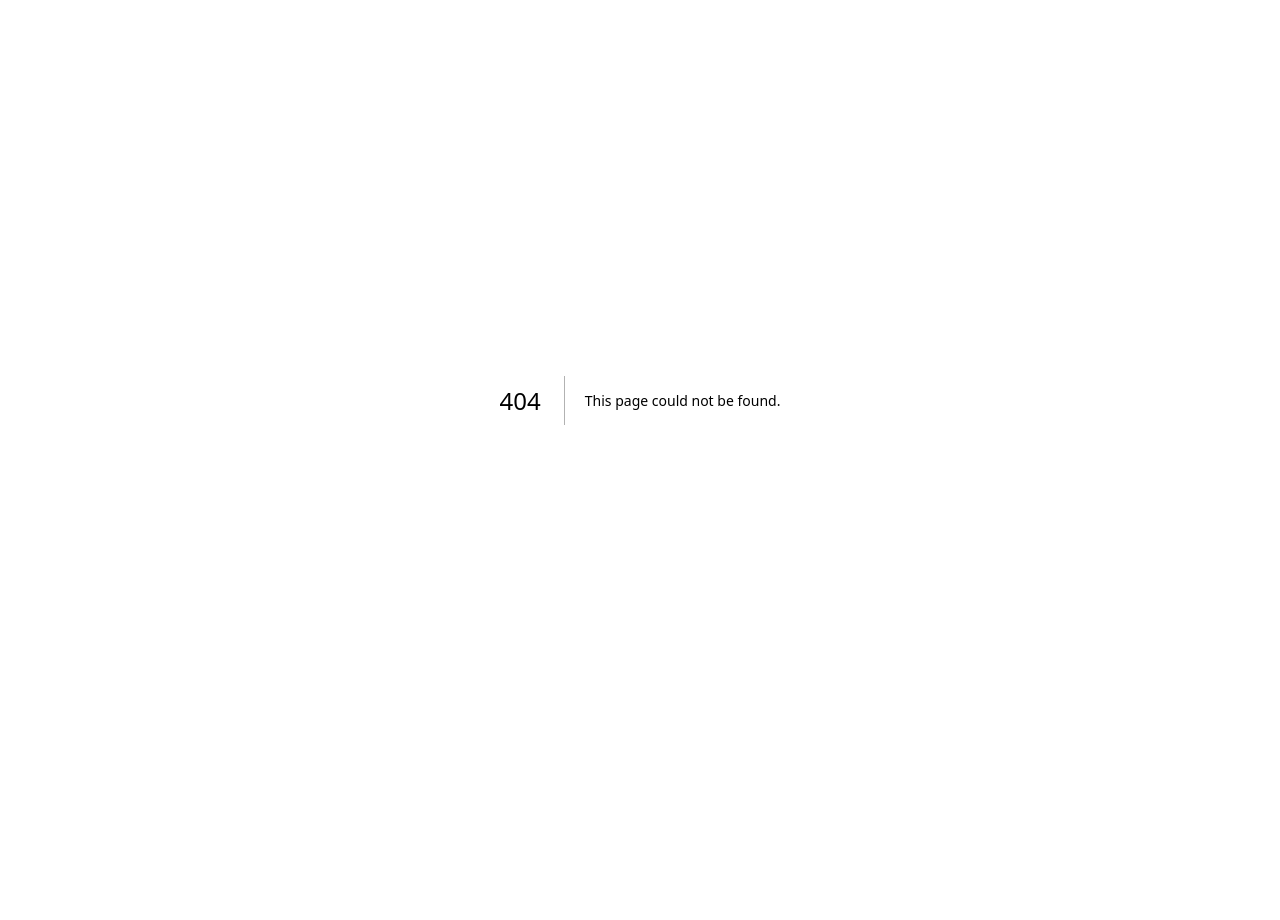
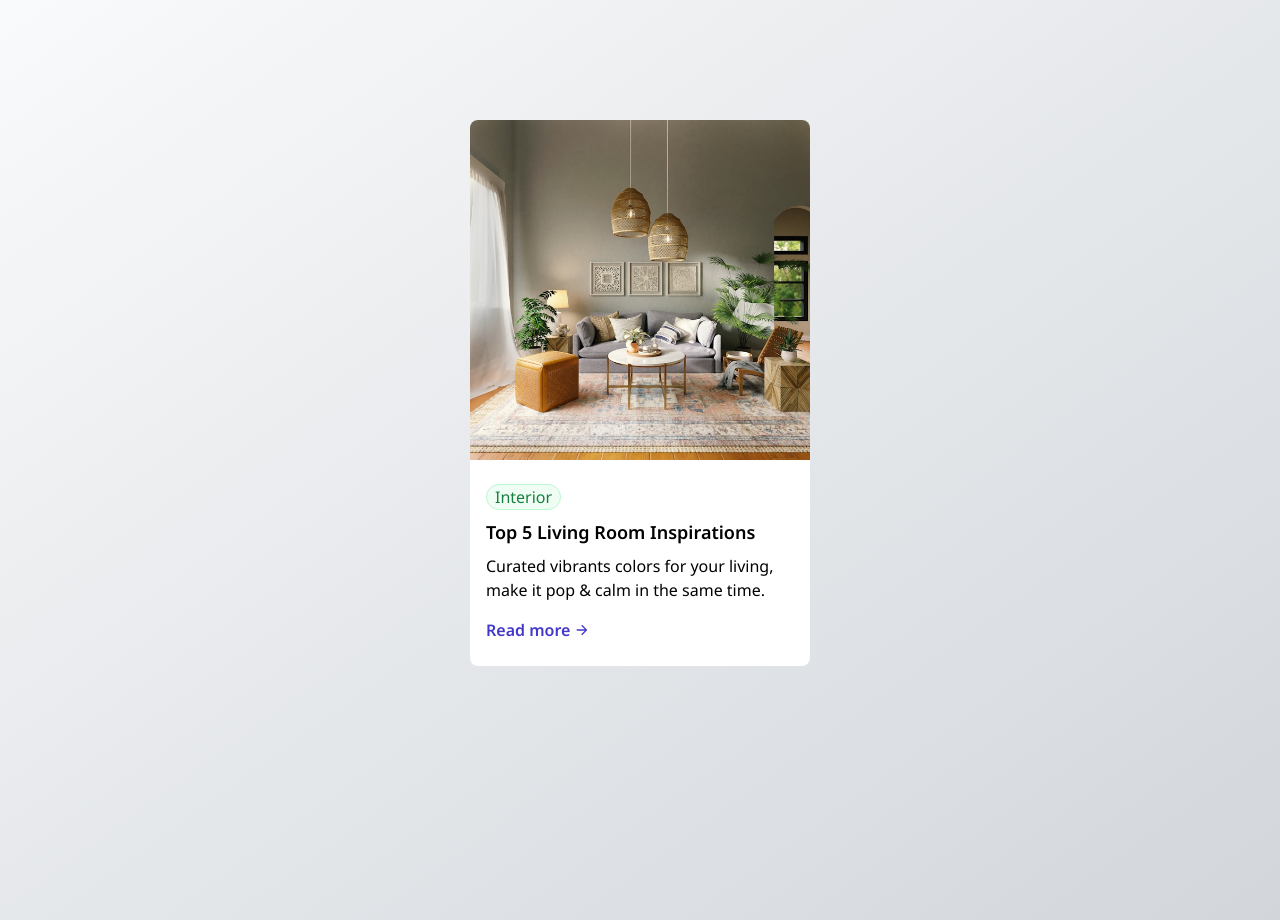
Before and after one commit to noelleabe/GFE-Marketing, a Next.js app: page /blog-card in a window 1280 px wide. Before the commit this address had no page. Before the commit the page ends 800 px from the top, so only its background shows below. Built offline with nearby package versions, Linux system fonts and the light colour scheme.

Commit message:
adds blog card

```diff
--- /dev/null
+++ b/src/app/blog-card/page.tsx
@@ -0,0 +1,24 @@
+import { Metadata } from "next";
+import BlogCard from "../ui/blog-card/BlogCard";
+import imageSrc from "@/app/images/spacejoy-YqFz7UMm8qE-unsplash.jpg";
+
+export const metadata: Metadata = {
+  title: "Blog Card",
+};
+
+export default function TestimonialCardPage() {
+  return (
+    <div>
+      <main className="mx-auto mt-[120px] w-fit">
+        <BlogCard
+          chipText="Interior"
+          description="Curated vibrants colors for your living, make it pop & calm in the
+            same time."
+          imageSrc={imageSrc}
+          title="Top 5 Living Room Inspirations"
+          to="#"
+        />
+      </main>
+    </div>
+  );
+}
--- a/src/app/page.tsx
+++ b/src/app/page.tsx
@@ -1,4 +1,5 @@
 import { FaGithub } from "react-icons/fa";
+import Credits from "./ui/Credits";
 
 export default function Home() {
   return (
@@ -19,8 +20,19 @@ export default function Home() {
         <nav>
           <ol className="list-inside list-decimal text-sm text-center sm:text-left font-[family-name:var(--font-geist-mono)]">
             <li className="mb-2">
-              <a href="/testimonial-card" className="hover:underline hover:text-pink-500">
+              <a
+                href="/testimonial-card"
+                className="hover:underline hover:text-pink-500"
+              >
                 Testimonial Card
+              </a>
+            </li>
+            <li className="mb-2">
+              <a
+                href="/blog-card"
+                className="hover:underline hover:text-pink-500"
+              >
+                Blog Card
               </a>
             </li>
           </ol>
@@ -36,6 +48,7 @@ export default function Home() {
           <FaGithub aria-hidden title="Github Icon" />
           My GitHub
         </a>
+        <Credits />
       </footer>
     </div>
   );
--- a/src/app/testimonial-card/page.tsx
+++ b/src/app/testimonial-card/page.tsx
@@ -1,5 +1,5 @@
 import { Metadata } from "next";
-import TestimonialCard from "../ui/TestimonialCard";
+import TestimonialCard from "../ui/testimonial-card/TestimonialCard";
 import ProfilePic from "@/app/images/profile-thumbnail.png";
 
 export const metadata: Metadata = {
@@ -9,7 +9,7 @@ export const metadata: Metadata = {
 export default function TestimonialCardPage() {
   return (
     <div>
-      <main>
+      <main className="mx-auto mt-[200px] w-fit">
         <TestimonialCard
           imageSrc={ProfilePic}
           imageAlt="profile picture of a smiling woman with glasses and wavy hair"
--- /dev/null
+++ b/src/app/ui/blog-card/BlogCard.tsx
@@ -0,0 +1,49 @@
+import React from "react";
+import { RiArrowRightLine } from "react-icons/ri";
+import Image, { StaticImageData } from "next/image";
+import Card from "../Card";
+import Description from "../Description";
+import Chip from "../Chip";
+import Link from "../Link";
+
+interface IBlogCardProps {
+  chipText?: string;
+  description?: string;
+  imageSrc?: StaticImageData;
+  title?: string;
+  to?: string;
+}
+function BlogCard({
+  chipText,
+  description,
+  imageSrc,
+  title,
+  to,
+}: IBlogCardProps) {
+  return (
+    <Card>
+      {!!imageSrc && (
+        <Image
+          src={imageSrc}
+          alt="a comfortable living room containing a couch, overhead lights, a coffee table, two chairs, and house plants next to a window"
+        />
+      )}
+      <Description>
+        {!!chipText && (
+          <div className="mb-2">
+            <Chip text={chipText} />
+          </div>
+        )}
+        {!!title && <div className="text-lg font-semibold mb-2">{title}</div>}
+        {!!description && <p className="mb-4">{description}</p>}
+        {!!to && (
+          <Link rightIcon={<RiArrowRightLine />} to={to}>
+            Read more
+          </Link>
+        )}
+      </Description>
+    </Card>
+  );
+}
+
+export default BlogCard;
--- /dev/null
+++ b/src/app/ui/testimonial-card/TestimonialCard.tsx
@@ -0,0 +1,33 @@
+import Image, { StaticImageData } from "next/image";
+import Card from "../Card";
+
+interface ITestimonialCardProps {
+  imageSrc: StaticImageData;
+  description: string;
+  fullName: string;
+  imageAlt: string;
+  username: string;
+}
+
+export default function TestimonialCard({
+  imageSrc,
+  description,
+  fullName,
+  imageAlt,
+  username,
+}: ITestimonialCardProps) {
+  return (
+    <Card shadow>
+      <div className="p-6">
+        <div className="flex flex-row">
+          <Image src={imageSrc} height={48} width={48} alt={imageAlt} />
+          <div className="ml-4">
+            <p className="text-lg text-neutral-900 font-semibold">{fullName}</p>
+            <p className="text-sm text-neutral-600">{username}</p>
+          </div>
+        </div>
+        <div className="mt-4 text-base text-neutral-600">{description}</div>
+      </div>
+    </Card>
+  );
+}
```
Also changed, not shown: src/app/images/spacejoy-YqFz7UMm8qE-unsplash.jpg (added).
